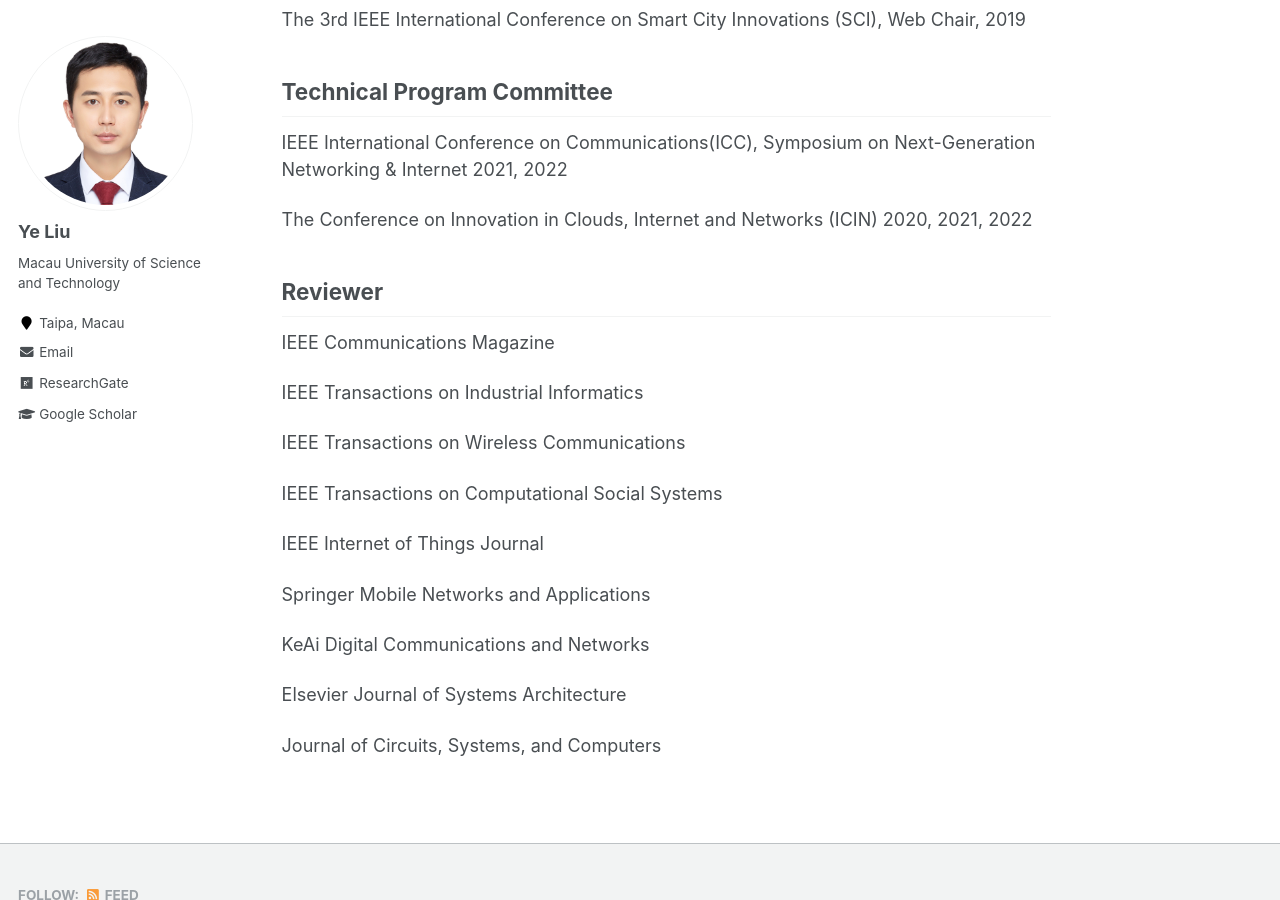
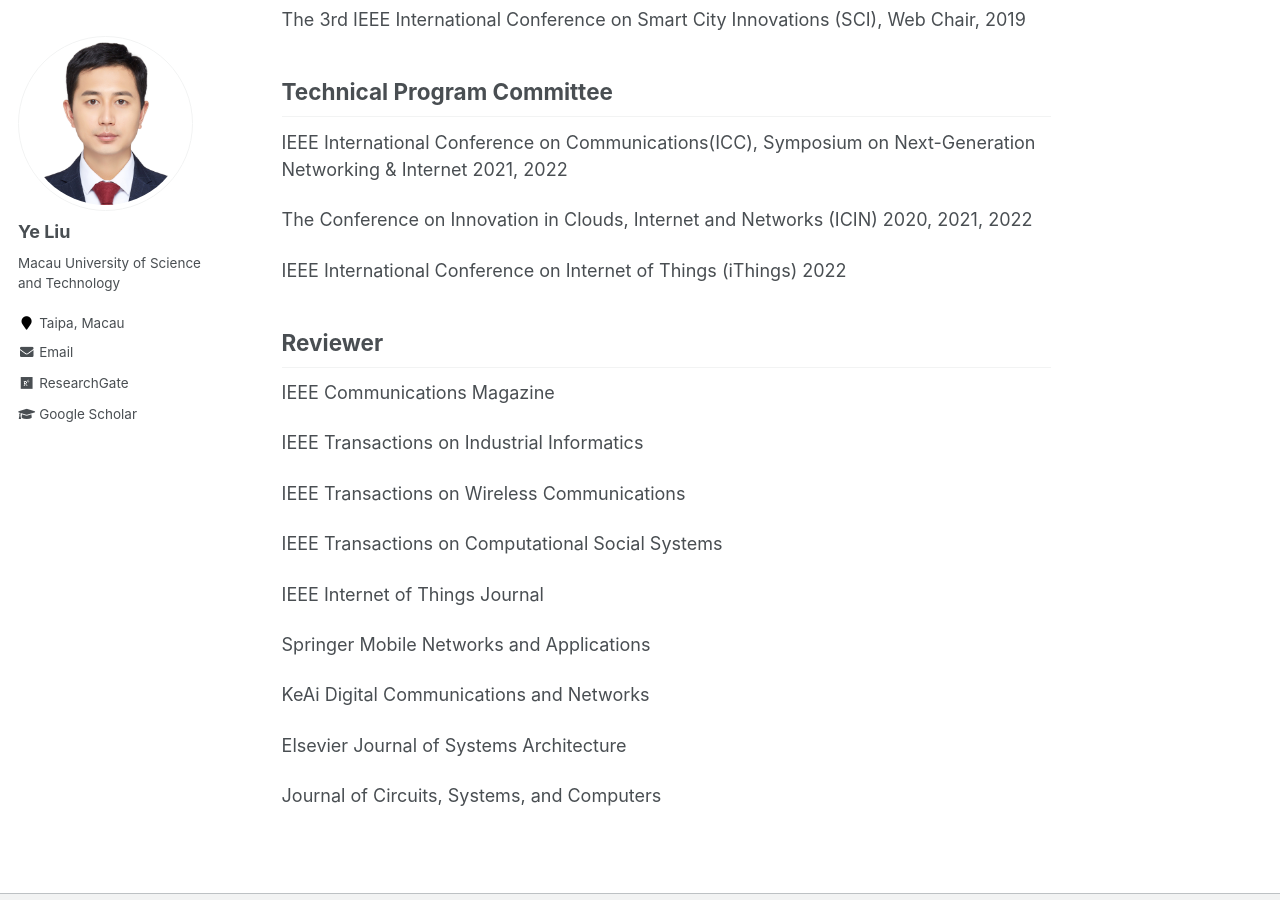
Before and after one commit to ChrisYe-Liu/chrisye-liu.github.io, a Jekyll site: the page built from _pages/professional-activities.md, in a window 1280 px wide and 900 px high, scrolled down 1115 px. Built offline with Jekyll 4.4.1, drawn with Linux system fonts in a browser that asks for light colours.

Commit message:
Update professional-activities.md

```diff
--- a/_pages/professional-activities.md
+++ b/_pages/professional-activities.md
@@ -40,6 +40,8 @@ IEEE International Conference on Communications(ICC), Symposium on Next-Generati
 
 The Conference on Innovation in Clouds, Internet and Networks (ICIN) 2020, 2021, 2022
 
+IEEE International Conference on Internet of Things (iThings) 2022
+
 Reviewer
 ------
 IEEE Communications Magazine
```
